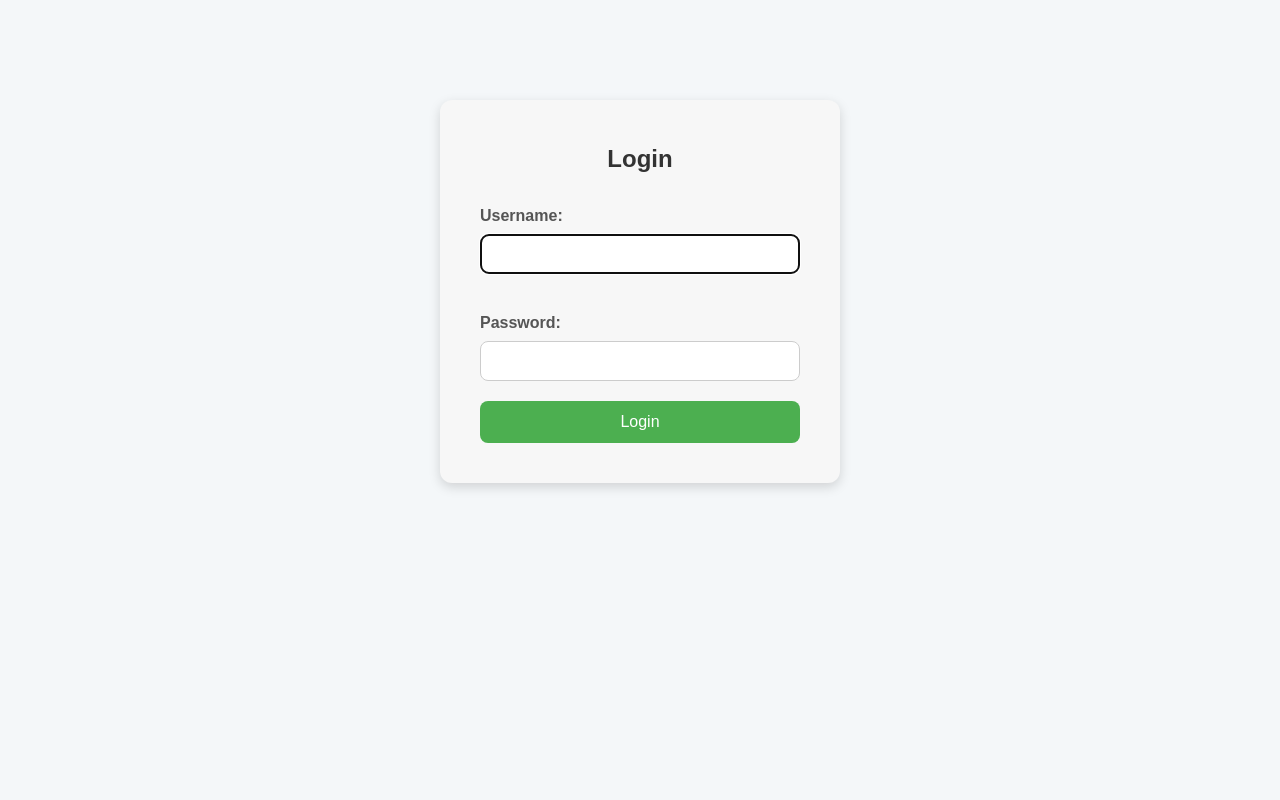
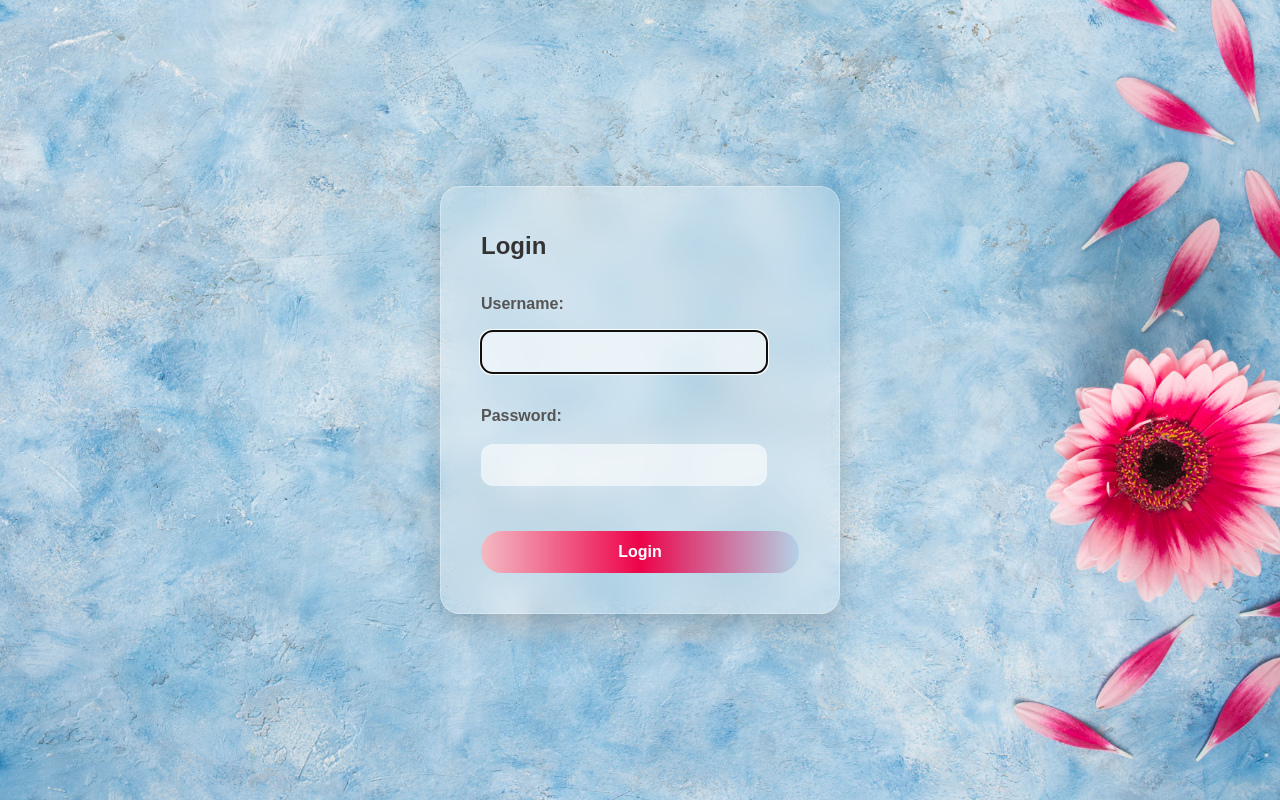
Before and after one commit to maryam-arif-dev/student-management-django, a Django app: page /login/ in a window 1280 px wide. Run offline with Django 5.2, Linux system fonts and the light colour scheme.

Commit message:
Add background image and enhance login page styling
-Added background image to the login page
-Improved login page UI with additional custom styles
-Enhanced visual appearance and layout design

```diff
--- a/student_management/core/templates/core/login.html
+++ b/student_management/core/templates/core/login.html
@@ -7,7 +7,7 @@
     <link rel="stylesheet" href="{% static 'styles/style.css' %}" />
     <title>Document</title>
   </head>
-  <body>
+  <body class="body-login">
     <div class="login-container">
       <h2>Login</h2>
       <form method="post">
--- a/student_management/static/styles/style.css
+++ b/student_management/static/styles/style.css
@@ -290,19 +290,36 @@ h2 {
 }
 /* --- Login | Logout */
 /* Centered Login Form */
+.body-login {
+  background: url("/static/images/image2.jpg") no-repeat center center / cover;
+  height: 100vh;
+  margin: 0;
+  display: flex;
+  justify-content: center;
+  align-items: center;
+}
 .login-container {
-  max-width: 400px;
-  margin: 100px auto;
+  display: grid;
+  grid-template-columns: 100%;
+  justify-content: center;
+  background-color: rgba(255, 255, 255, 0.25);
+  border-radius: 20px;
   padding: 40px;
-  background-color: #f7f7f7;
-  border-radius: 12px;
-  box-shadow: 0 4px 12px rgba(0, 0, 0, 0.15);
-  text-align: center;
+  width: 400px;
+  box-shadow: 0 10px 30px rgba(0, 0, 0, 0.2);
+  backdrop-filter: blur(15px);
+  -webkit-backdrop-filter: blur(15px);
+  border: 1px solid rgba(255, 255, 255, 0.3);
 }
 
 .login-container h2 {
   margin-bottom: 25px;
   color: #333;
+}
+.login-container form {
+  display: block;
+  margin-top: 0em;
+  unicode-bidi: isolate;
 }
 
 .input-group {
@@ -318,25 +335,32 @@ h2 {
 }
 
 .input-group input {
-  width: 100%;
-  padding: 10px 15px;
-  border-radius: 8px;
-  border: 1px solid #ccc;
-  box-sizing: border-box;
+  background-color: rgba(255, 255, 255, 0.6);
+  border: none;
+  padding: 12px 18px;
+  margin: 10px 0;
+  border-radius: 12px;
   font-size: 16px;
+  color: #333;
+  width: 90%;
+  transition: box-shadow 0.3s ease-in-out;
 }
 
 /* Login Button */
 .btn-login {
+  background: linear-gradient(to right, #f3bbc3, #ed034a, #b3d2e6);
+  border: none;
+  color: white;
+  padding: 12px 18px;
+  margin-top: 15px;
+  border-radius: 30px;
+  cursor: pointer;
+  font-weight: bold;
+  font-size: 16px;
+  transition:
+    transform 0.2s,
+    box-shadow 0.3s;
   width: 100%;
-  padding: 12px;
-  border: none;
-  border-radius: 8px;
-  background-color: #4caf50;
-  color: white;
-  font-size: 16px;
-  cursor: pointer;
-  transition: background-color 0.3s ease;
 }
 
 .btn-login:hover {
```
Also changed, not shown: student_management/static/images/image2.jpg (added).
